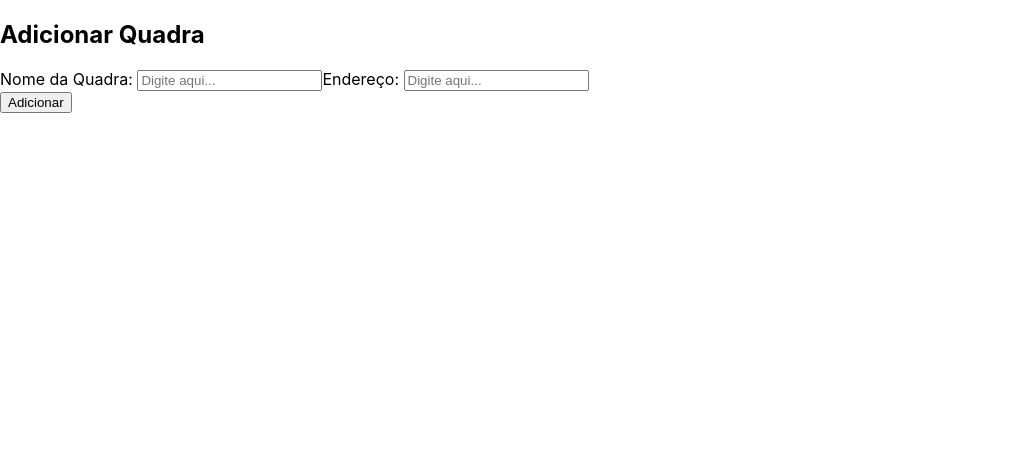
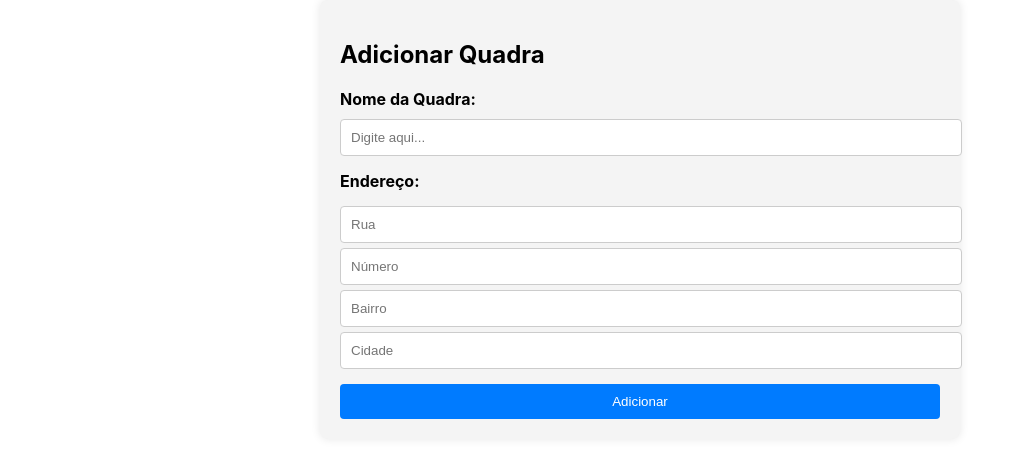
Before and after one commit to DanielPimC/esportify_gerencial, a React (Create React App) app: page /criar-quadra in a window 1280 px wide. Shown: the top 458 px of the page, without its empty margins (0-1025 px from the left). Built offline with nearby package versions, Linux system fonts and the light colour scheme.

Commit message:
JSON-Server implementado e GerenciarQuadras finalizado

```diff
--- /dev/null
+++ b/json server/db.json
@@ -0,0 +1,45 @@
+{
+  "quadras": [
+    {
+      "id": "1",
+      "nome": "Nekebe",
+      "rua": "Rua irineu",
+      "numero": "123",
+      "bairro": "sei lá",
+      "cidade": "Muriaé",
+      "dias": {
+        "seg": [
+          "08:00 - 10:00",
+          "14:00 - 16:00"
+        ]
+      },
+      "ter": [
+        "08:00 - 09:00"
+      ]
+    },
+    {
+      "id": 1713903378133,
+      "nome": "Harpa.AI Arena",
+      "rua": "Rua",
+      "numero": "Número",
+      "bairro": "Bairro",
+      "cidade": "Muriaé"
+    },
+    {
+      "id": 1713903387153,
+      "nome": "Harpa.AI Arena",
+      "rua": "Rua",
+      "numero": "Número",
+      "bairro": "Bairro",
+      "cidade": "Muriaé"
+    },
+    {
+      "id": 1713903510057,
+      "nome": "Não quero!!!!!",
+      "rua": "Sei lá",
+      "numero": "24",
+      "bairro": "Não!!",
+      "cidade": "Mumu City"
+    }
+  ]
+}
--- a/package.json
+++ b/package.json
@@ -6,6 +6,7 @@
     "@testing-library/jest-dom": "^5.17.0",
     "@testing-library/react": "^13.4.0",
     "@testing-library/user-event": "^13.5.0",
+    "axios": "^1.6.8",
     "react": "^18.2.0",
     "react-dom": "^18.2.0",
     "react-router-dom": "^6.22.3",
--- a/public/index.html
+++ b/public/index.html
@@ -27,7 +27,10 @@
     <title>React App</title>
   </head>
   <body>
-    <noscript>You need to enable JavaScript to run this app.</noscript>
+    <noscript>
+      <h1>ATENÇÃO!</h1>
+      <p>Você precisa habilitar o JavaScript para que esta página funcione.</p>
+    </noscript>
     <div id="root"></div>
     <!--
       This HTML file is a template.
--- a/src/App.css
+++ b/src/App.css
@@ -1,13 +1,55 @@
+/* CSS RELACIONADO AO CARD DE QUADRA */
+.quadra {
+  position: relative;
+  width: 100vh;
+  height: 100%;
+  background-color: #5f535331;
+  border: 1px solid #ccc;
+  padding: 20px;
+  text-align: center;
+  display: flex;
+  flex-direction: column;
+  justify-content: center;
+  align-items: center;
+  border-radius: 8px;
+  border: 1px solid black;
+
+}
+
+.quadras-container {
+  flex-grow: 1;
+  padding: 20px;
+}
+
+.quadras-list {
+  display: flex;
+  flex-wrap: wrap;
+  gap: 20px;
+}
+
+.endereco {
+  margin-top: 10px;
+}
+
+.container {
+  display: flex;
+}
+
+/* CSS RELACIONADO AO MENU LATERAL DE OPÇÕES */
 .menu {
-  background: linear-gradient(to bottom, black, white);
-  width: 200px;
-  height: 100vh;
-  float: left;
+  background: linear-gradient(to bottom, black, gray);
+  min-width: 200px;
+  min-height: 100vh;
 }
 
 .menu ul {
   list-style-type: none;
   padding: 0;
+  display: flex;
+  flex-direction: column;
+  align-items: center;
+  justify-content: flex-start;
+  height: 100%;
 }
 
 .menu li {
@@ -18,33 +60,23 @@
 
 .menu li:hover {
   background-color: rgba(255, 255, 255, 0.1);
+  transition: background-color 0.3s ease;
+  display: flex;
+  flex-direction: column;
+  align-items: center;
+  justify-content: flex-start;
+  width: 100%;
 }
 
-.content {
-  float: left;
+/* CSS RELACIONADO AO BOTÃO DE ADICIONAR QUADRA */
+.button-container {
   padding: 20px;
-}
-
-button {
-  margin-bottom: 20px;
-}
-
-.quadras-list {
-  display: grid;
-  grid-template-columns: repeat(auto-fill, minmax(200px, 1fr));
-  gap: 20px;
-}
-
-.quadra {
-  border: 1px solid #ccc;
-  padding: 20px;
-  text-align: center;
+  align-self: center;
 }
 
 .btn-add-quadra {
   background-color: #838383;
   color: white;
-  border: none;
   border-radius: 8px;
   padding: 10px 20px;
   width: 150px;
@@ -68,3 +100,51 @@ button {
     background-color: #6d6d6d;
   }
 }
+
+/* CSS RELACIONADO AO FORMULÁRIO DE ADICIONAR QUADRA */
+.quadra-form-container {
+  width: 100%;
+  max-width: 600px;
+  margin: 0 auto;
+  padding: 20px;
+  background-color: #f4f4f4;
+  border-radius: 8px;
+  box-shadow: 0 0 10px rgba(0, 0, 0, 0.1);
+}
+
+.quadra-form {
+  display: flex;
+  flex-direction: column;
+}
+
+.input-group {
+  margin-bottom: 15px;
+}
+
+.input-group label {
+  font-weight: bold;
+  margin-bottom: 5px;
+  display: block;
+}
+
+.input-group input {
+  width: 100%;
+  padding: 10px;
+  margin-top: 5px;
+  border: 1px solid #ccc;
+  border-radius: 4px;
+}
+
+.btn-submit {
+  background-color: #007bff;
+  color: white;
+  border: none;
+  padding: 10px 20px;
+  border-radius: 4px;
+  cursor: pointer;
+  transition: background-color 0.3s ease;
+}
+
+.btn-submit:hover {
+  background-color: #0056b3;
+}
--- a/src/App.js
+++ b/src/App.js
@@ -3,13 +3,19 @@ import { BrowserRouter as Router, Route, Routes } from 'react-router-dom';
 import './App.css';
 import GerenciarQuadras from './components/GerenciarQuadras';
 import CriarQuadra from './components/CriarQuadra';
+import ListarAgendamentos from './components/ListarAgendamentos'
+import NotFound from './components/NotFound'
 
 function App() {
+
   return (
     <Router>
         <Routes>
-          <Route path="/" element={<GerenciarQuadras />} />
-          <Route path="/criar-quadra" element={<CriarQuadra />} /> {/* Rota para o formulário de criar quadras */}
+          <Route path="/" exact element={<GerenciarQuadras />} />
+          <Route path="/gerenciar-quadras" element={<GerenciarQuadras />} />
+          <Route path="/criar-quadra" element={<CriarQuadra />} />
+          <Route path="/listar-agendamentos" element={<ListarAgendamentos />} />
+          <Route path="*" element={<NotFound />} />
         </Routes>
     </Router>
   );
--- a/src/components/CriarQuadra.js
+++ b/src/components/CriarQuadra.js
@@ -1,59 +1,84 @@
 import React, { useState } from 'react';
 import { useNavigate } from 'react-router-dom';
+import axios from 'axios';
 
-function CriarQuadra({ onAddQuadra }) {
+function CriarQuadra() {
   const [nome, setNome] = useState('');
-  const [endereco, setEndereco] = useState('');
+  const [rua, setRua] = useState('');
+  const [numero, setNumero] = useState('');
+  const [bairro, setBairro] = useState('');
+  const [cidade, setCidade] = useState('');
   const navigate = useNavigate();
 
-  const handleSubmit = (e) => {
+  const handleSubmit = async (e) => {
     e.preventDefault();
-
-    if (!nome.trim() || !endereco.trim()) {
-      alert('Por favor, preencha todos os campos.');
-      return;
-    }
 
     const novaQuadra = {
       id: Date.now(),
       nome,
-      endereco,
+      rua,
+      numero,
+      bairro,
+      cidade
     };
 
-    onAddQuadra(novaQuadra);
-    navigate('/');
+    try {
+      const response = await axios.post('http://localhost:4000/quadras', novaQuadra);
+      console.log(response.data);
+      navigate('/');
+    } catch (error) {
+      console.error('Erro ao adicionar quadra:', error);
+    }
   };
 
-
   return (
-    <div>
+    <div className="quadra-form-container">
       <h2>Adicionar Quadra</h2>
-      <form onSubmit={handleSubmit}>
-        <div>
-          <label>Nome da Quadra: </label>
+      <form className="quadra-form" onSubmit={handleSubmit}>
+        <div className="input-group">
+          <label>Nome da Quadra:</label>
           <input
             type="text"
             value={nome}
             onChange={(e) => setNome(e.target.value)}
             placeholder='Digite aqui...'
+            required
           />
-
-          <label>Endereço: </label>
-          <input
-            type="text"
-            value={endereco}
-            onChange={(e) => setEndereco(e.target.value)}
-            placeholder='Digite aqui...'
-          />
-
-        {/*
-        Nome
-        Endereço
-
-        */}
-
         </div>
-        <button type="submit">Adicionar</button>
+        <div className="input-group">
+          <label>Endereço:</label>
+          <div className="endereco">
+            <input
+              type="text"
+              value={rua}
+              onChange={(e) => setRua(e.target.value)}
+              placeholder='Rua'
+              required
+            />
+            <input
+              type="text"
+              value={numero}
+              onChange={(e) => setNumero(e.target.value)}
+              placeholder='Número'
+              required
+            />
+            <input
+              type="text"
+              value={bairro}
+              onChange={(e) => setBairro(e.target.value)}
+              placeholder='Bairro'
+              required
+            />
+            <input
+              type="text"
+              value={cidade}
+              onChange={(e) => setCidade(e.target.value)}
+              placeholder='Cidade'
+              required
+            />
+          </div>
+        </div>
+        <button className="btn-submit" type="submit">Adicionar</button>
       </form>
     </div>
   );
--- a/src/components/GerenciarHorarios.js
+++ b/src/components/GerenciarHorarios.js
@@ -0,0 +1,5 @@
+function GerenciarHorarios() {
+    return <p>PAGE TO DO</p>
+}
+
+export default GerenciarHorarios
--- a/src/components/GerenciarQuadras.js
+++ b/src/components/GerenciarQuadras.js
@@ -1,10 +1,25 @@
-import React, { useState } from 'react';
-import { Route, Routes, Link } from 'react-router-dom';
+import React, { useState, useEffect } from 'react';
+import { Route, Routes, Link, useNavigate } from 'react-router-dom';
 import Quadra from './Quadra';
 import CriarQuadra from './CriarQuadra';
+import axios from 'axios';
 
 function GerenciarQuadras() {
   const [quadras, setQuadras] = useState([]);
+  const navigate = useNavigate()
+
+  useEffect(() => {
+    const fetchQuadras = async () => {
+      try {
+        const response = await axios.get('http://localhost:4000/quadras');
+        setQuadras(response.data);
+      } catch (error) {
+        console.error('Erro ao buscar quadras:', error);
+      }
+    };
+
+    fetchQuadras();
+  }, []);
 
   const adicionarQuadra = (novaQuadra) => {
     setQuadras([...quadras, novaQuadra]);
@@ -25,24 +40,27 @@ function GerenciarQuadras() {
   };
 
   return (
-    <div>
+    <div className="container">
       <div className="menu">
         <ul>
-          <li>Gerenciar Quadras</li>
-          <li>Gerenciar Horários</li>
+          <li onClick={() => navigate('/gerenciar-quadras')}>Gerenciar Quadras</li>
+          <li onClick={() => navigate('/listar-agendamentos')}>Listar Agendamentos</li>
         </ul>
       </div>
       <div className="content">
+        <div className="button-container">
           <Link to="/criar-quadra" className="btn-add-quadra">
             <span className="plus">+</span>
             <br />
             Adicionar quadra
           </Link>
+        </div>
+        <div className="quadras-container">
           {renderizarQuadras()}
         </div>
-
+      </div>
       <Routes>
-        <Route path="/criar-quadra" element={<CriarQuadra onSubmitQuadra={adicionarQuadra} />} />
+        <Route path="/criar-quadra" element={<CriarQuadra onAddQuadra={adicionarQuadra} />} />
       </Routes>
     </div>
   );
--- /dev/null
+++ b/src/components/ListarAgendamentos.js
@@ -0,0 +1,5 @@
+function ListarAgendamentos() {
+    return <p>PAGE TO DO</p>
+}
+
+export default ListarAgendamentos
--- /dev/null
+++ b/src/components/NotFound.js
@@ -0,0 +1,10 @@
+function NotFound() {
+    return (
+        <div>
+            <h1>ATENÇÃO!</h1>
+            <p>Página não encontrada.</p>
+        </div>
+    )
+}
+
+export default NotFound
--- a/src/components/Quadra.js
+++ b/src/components/Quadra.js
@@ -1,12 +1,10 @@
-import React from 'react';
-
 function Quadra({ quadra }) {
-  const { nome, endereco } = quadra;
+  const { nome, rua, numero, bairro, cidade } = quadra;
 
   return (
-    <div>
+    <div className="quadra">
       <h3>{nome}</h3>
-      <h5>{endereco}</h5>
+      <h5>Rua {rua}, nº {numero}, bairro {bairro}, cidade {cidade}</h5>
     </div>
   );
 }
```
Also changed, not shown: 1 other file (tests, documents, lock files or other folders). Lines whose indentation alone changed are shown as unchanged.
